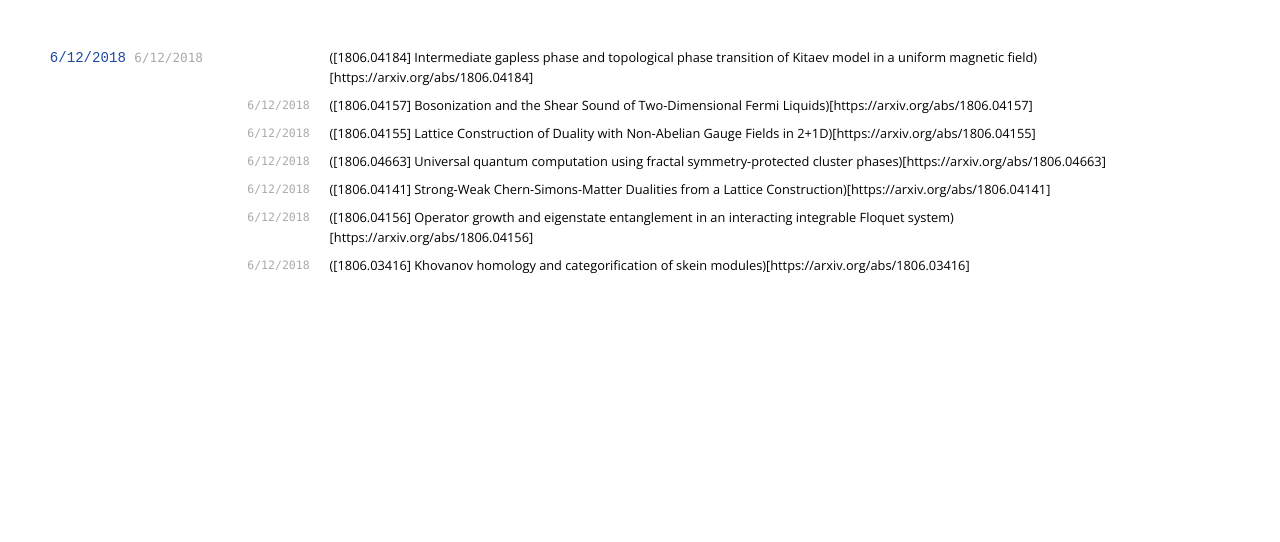
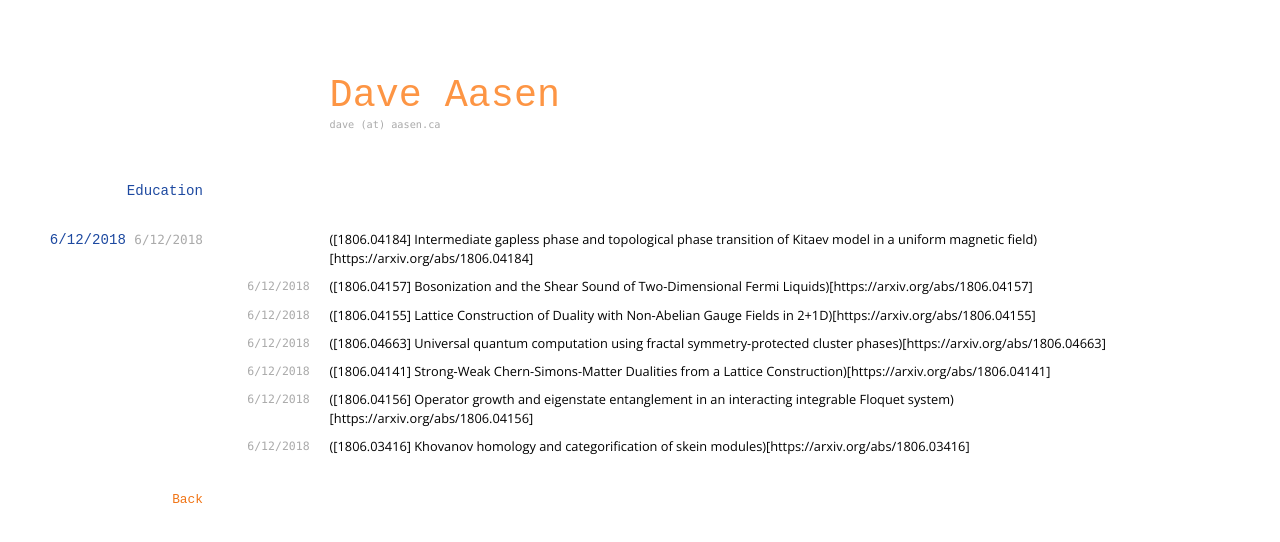
Before and after one commit to davidaasen/davidaasen.github.io, a Jekyll site: the page built from refsprime.md, in a window 1280 px wide. Shown: the top 542 px of the page. Built offline with Jekyll 4.4.1, drawn with Linux system fonts in a browser that asks for light colours; nearby versions of some CDN libraries.

Commit message:
Update refsprime.md

```diff
--- a/refsprime.md
+++ b/refsprime.md
@@ -2,6 +2,14 @@
 layout: cv
 title: some referencess
 ---
+
+# [Dave Aasen](./)
+
+<div id="webaddress">
+<a href="dave@aasen.ca">dave (at) aasen.ca</a>
+</div>
+
+## Education
 
 
 ## 6/12/2018 `6/12/2018`
@@ -30,3 +38,5 @@ title: some referencess
 
 `6/12/2018`
  ([1806.03416] Khovanov homology and categorification of skein modules)[https://arxiv.org/abs/1806.03416]
+
+### [Back](./)
```
